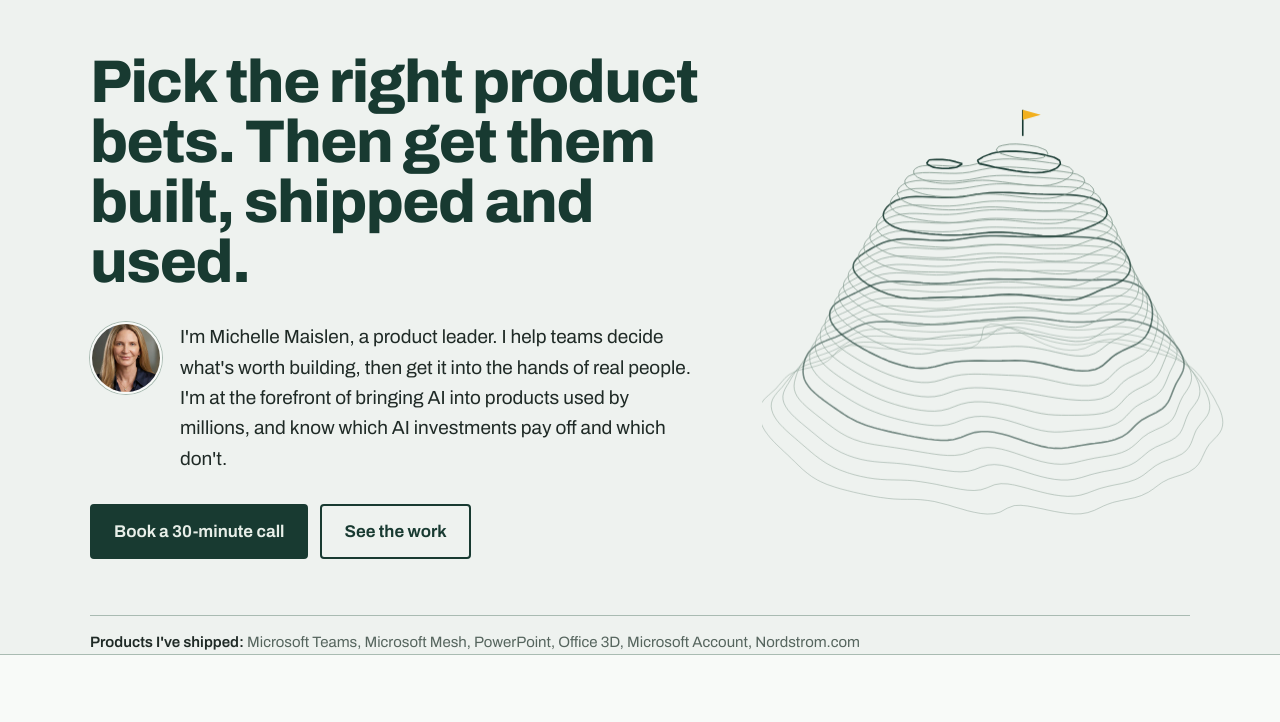
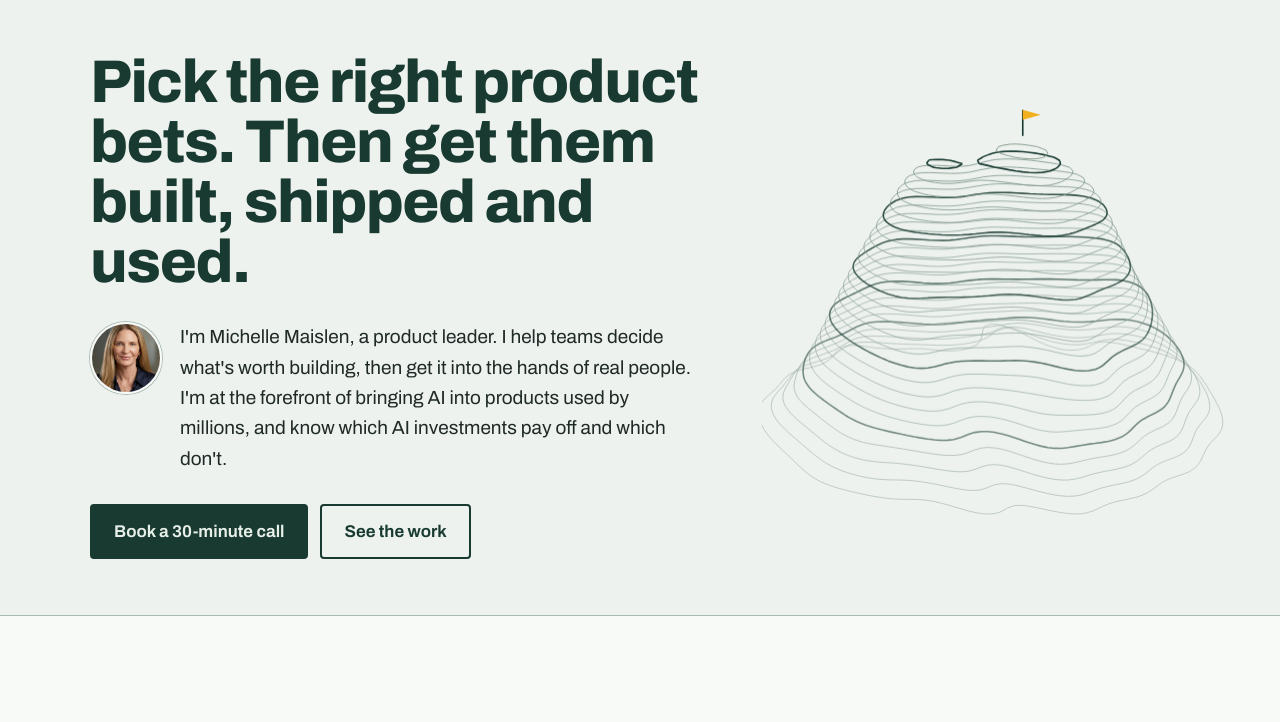
Before and after one commit to mmaislen/mmaislen.github.io, a plain HTML site: page index.html in a window 1280 px wide. Shown: the part 78-800 px from the top of the page. Drawn offline with Linux system fonts and the light colour scheme.

Commit message:
Remove the products line under the hero
Co-Authored-By: Claude Opus 5.5 <noreply@anthropic.com>
Claude-Session: https://claude.ai/code/session_01MV51zhZoYU3v3ighvRZAix

```diff
--- a/index.html
+++ b/index.html
@@ -50,7 +50,6 @@
         <canvas id="terrain-hero" role="img" aria-label="A 3D contour model of Mount Si, near Michelle's home in North Bend. Drag to turn it."></canvas>
       </figure>
     </div>
-    <p class="shipped"><b>Products I've shipped:</b> Microsoft Teams, Microsoft Mesh, PowerPoint, Office 3D, Microsoft Account, Nordstrom.com</p>
   </div>
 </header>
 
```
